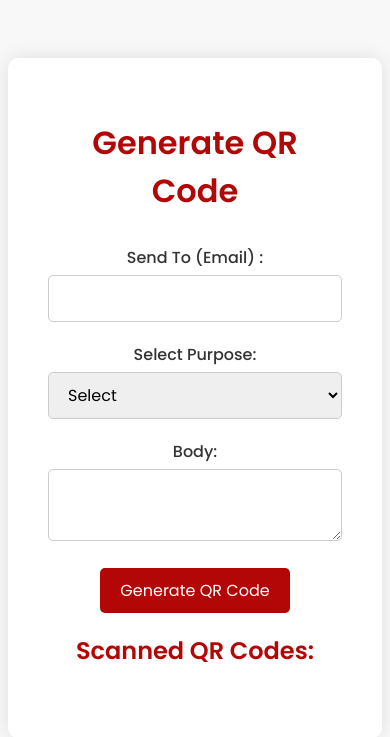
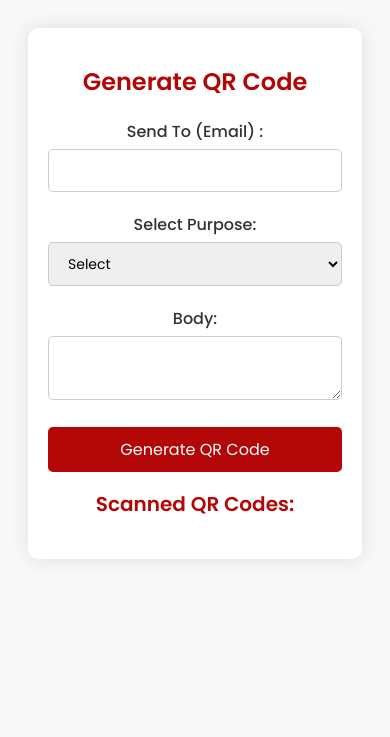
Before and after one commit to avisingh512/PhishingPrevention, a Flask app: page / in a window 390 px wide. Shown: the top 737 px of the page. Run offline with Flask 3, Linux system fonts and the light colour scheme.

Commit message:
Mobile responsive page css changes

```diff
--- a/templates/index.html
+++ b/templates/index.html
@@ -2,6 +2,7 @@
 <html>
 <head>
     <title>QR Code Generator</title>
+    <meta name="viewport" content="width=device-width, initial-scale=1.0">
     <style>
         @import url('https://fonts.googleapis.com/css2?family=Poppins:wght@400;500;600&display=swap');
 
@@ -10,21 +11,23 @@
             background-color: #f8f8f8;
             color: #333;
             text-align: center;
-            padding-top: 50px;
+            padding: 20px;
+            box-sizing: border-box;
         }
 
         .container {
-            max-width: 600px;
+            max-width: 100%;
             margin: 0 auto;
             background-color: #fff;
-            padding: 40px;
+            padding: 20px;
             border-radius: 10px;
             box-shadow: 0 0 20px rgba(0, 0, 0, 0.1);
+            box-sizing: border-box;
         }
 
         h1, h2 {
             color: #b30606;
-            margin-bottom: 30px;
+            margin-bottom: 20px;
         }
 
         label {
@@ -33,7 +36,6 @@
             font-weight: 500;
         }
 
-        /* Style the select field */
         select {
             padding: 10px 15px;
             border: 1px solid #ccc;
@@ -45,24 +47,12 @@
             margin-bottom: 20px;
         }
 
-        /* Style the options in the select dropdown */
         select option {
             background-color: #fff;
             color: #333;
         }
 
-        input[type="text"], textarea {
-            padding: 10px 15px;
-            border: 1px solid #ccc;
-            border-radius: 5px;
-            font-family: 'Poppins', sans-serif;
-            font-size: 16px;
-            width: 100%;
-            box-sizing: border-box;
-            margin-bottom: 20px;
-        }
-
-        input[type="email"] {
+        input[type="text"], textarea, input[type="email"] {
             padding: 10px 15px;
             border: 1px solid #ccc;
             border-radius: 5px;
@@ -83,6 +73,8 @@
             font-size: 16px;
             cursor: pointer;
             transition: background-color 0.3s ease;
+            width: 100%;
+            box-sizing: border-box;
         }
 
         input[type="submit"]:hover {
@@ -100,6 +92,20 @@
             border-radius: 5px;
             margin-bottom: 10px;
             text-align: left;
+        }
+
+        @media (max-width: 480px) {
+            h1 {
+                font-size: 24px;
+            }
+
+            h2 {
+                font-size: 20px;
+            }
+
+            input[type="text"], textarea, input[type="email"], select {
+                font-size: 14px;
+            }
         }
     </style>
 </head>
```
